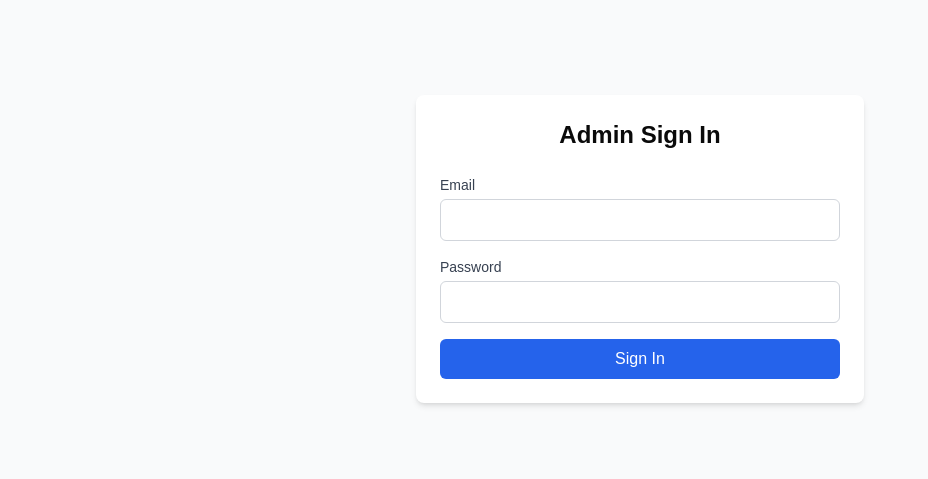
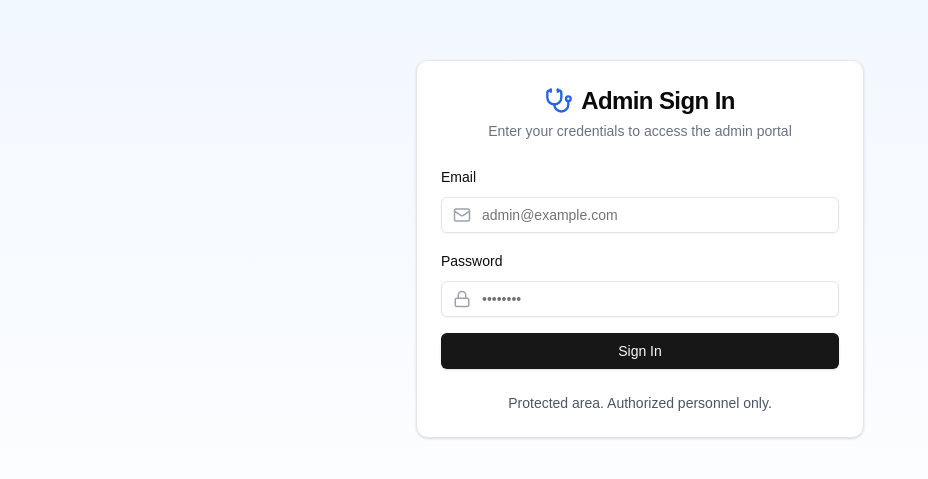
Before and after one commit to akshay0611/HealWell, a Next.js app: page /admin-signin in a window 1280 px wide. Shown: the part 151-630 px from the top of the page, without its empty margins (0-928 px from the left). Built offline with nearby package versions, Linux system fonts and the light colour scheme; no server answers.

Commit message:
Modified admin signin page

```diff
--- a/app/admin-signin/page.tsx
+++ b/app/admin-signin/page.tsx
@@ -3,6 +3,12 @@
 import { useState } from 'react';
 import { useRouter } from 'next/navigation';
 import { supabase } from '../../lib/supabaseClient';
+import { Stethoscope, Mail, Lock, AlertCircle } from 'lucide-react';
+import { Button } from "@/components/ui/button"
+import { Input } from "@/components/ui/input"
+import { Label } from "@/components/ui/label"
+import { Card, CardContent, CardDescription, CardFooter, CardHeader, CardTitle } from "@/components/ui/card"
+import { Alert, AlertDescription } from "@/components/ui/alert"
 
 export default function AdminSignIn() {
   const [email, setEmail] = useState('');
@@ -28,7 +34,6 @@ export default function AdminSignIn() {
     }
 
     if (data.session) {
-      // Send session to the API to persist it server-side
       await fetch('/api/auth/set-session', {
         method: 'POST',
         headers: { 'Content-Type': 'application/json' },
@@ -36,56 +41,75 @@ export default function AdminSignIn() {
       });
 
       setLoading(false);
-
-      // Redirect to /admin
       router.push('/admin');
     }
   };
 
-
   return (
-    <div className="min-h-screen flex items-center justify-center bg-gray-50">
-      <div className="w-full max-w-md p-6 bg-white rounded-lg shadow-md">
-        <h2 className="text-2xl font-bold mb-6 text-center">Admin Sign In</h2>
+    <div className="min-h-screen flex items-center justify-center bg-gradient-to-b from-blue-50 to-white p-4">
+      <Card className="w-full max-w-md">
+        <CardHeader className="space-y-1">
+          <CardTitle className="text-2xl font-bold flex items-center justify-center">
+            <Stethoscope className="mr-2 text-blue-600" size={28} />
+            Admin Sign In
+          </CardTitle>
+          <CardDescription className="text-center text-gray-500">
+            Enter your credentials to access the admin portal
+          </CardDescription>
+        </CardHeader>
+        <CardContent>
           <form onSubmit={handleSignIn} className="space-y-4">
-          <div>
-            <label htmlFor="email" className="block text-sm font-medium text-gray-700">
-              Email
-            </label>
-            <input
+            <div className="space-y-2">
+              <Label htmlFor="email">Email</Label>
+              <div className="relative">
+                <Mail className="absolute left-3 top-1/2 transform -translate-y-1/2 text-gray-400" size={18} />
+                <Input
+                  id="email"
                   type="email"
-              id="email"
+                  placeholder="admin@example.com"
                   value={email}
                   onChange={(e) => setEmail(e.target.value)}
                   required
-              className="mt-1 p-2 w-full border border-gray-300 rounded-md"
+                  className="pl-10"
                 />
               </div>
-          <div>
-            <label htmlFor="password" className="block text-sm font-medium text-gray-700">
-              Password
-            </label>
-            <input
+            </div>
+            <div className="space-y-2">
+              <Label htmlFor="password">Password</Label>
+              <div className="relative">
+                <Lock className="absolute left-3 top-1/2 transform -translate-y-1/2 text-gray-400" size={18} />
+                <Input
+                  id="password"
                   type="password"
-              id="password"
+                  placeholder="••••••••"
                   value={password}
                   onChange={(e) => setPassword(e.target.value)}
                   required
-              className="mt-1 p-2 w-full border border-gray-300 rounded-md"
+                  className="pl-10"
                 />
               </div>
-          {error && <p className="text-red-500 text-sm">{error}</p>}
-          <button
+            </div>
+            {error && (
+              <Alert variant="destructive">
+                <AlertCircle className="h-4 w-4" />
+                <AlertDescription>{error}</AlertDescription>
+              </Alert>
+            )}
+            <Button
               type="submit"
               disabled={loading}
-            className={`w-full py-2 px-4 text-white bg-blue-600 rounded-md hover:bg-blue-700 transition ${
-              loading && 'opacity-50 cursor-not-allowed'
-            }`}
+              className="w-full"
             >
               {loading ? 'Signing in...' : 'Sign In'}
-          </button>
+            </Button>
           </form>
-      </div>
+        </CardContent>
+        <CardFooter>
+          <p className="text-center text-sm text-gray-600 w-full">
+            Protected area. Authorized personnel only.
+          </p>
+        </CardFooter>
+      </Card>
     </div>
   );
 }
```
Lines whose indentation alone changed are shown as unchanged.
